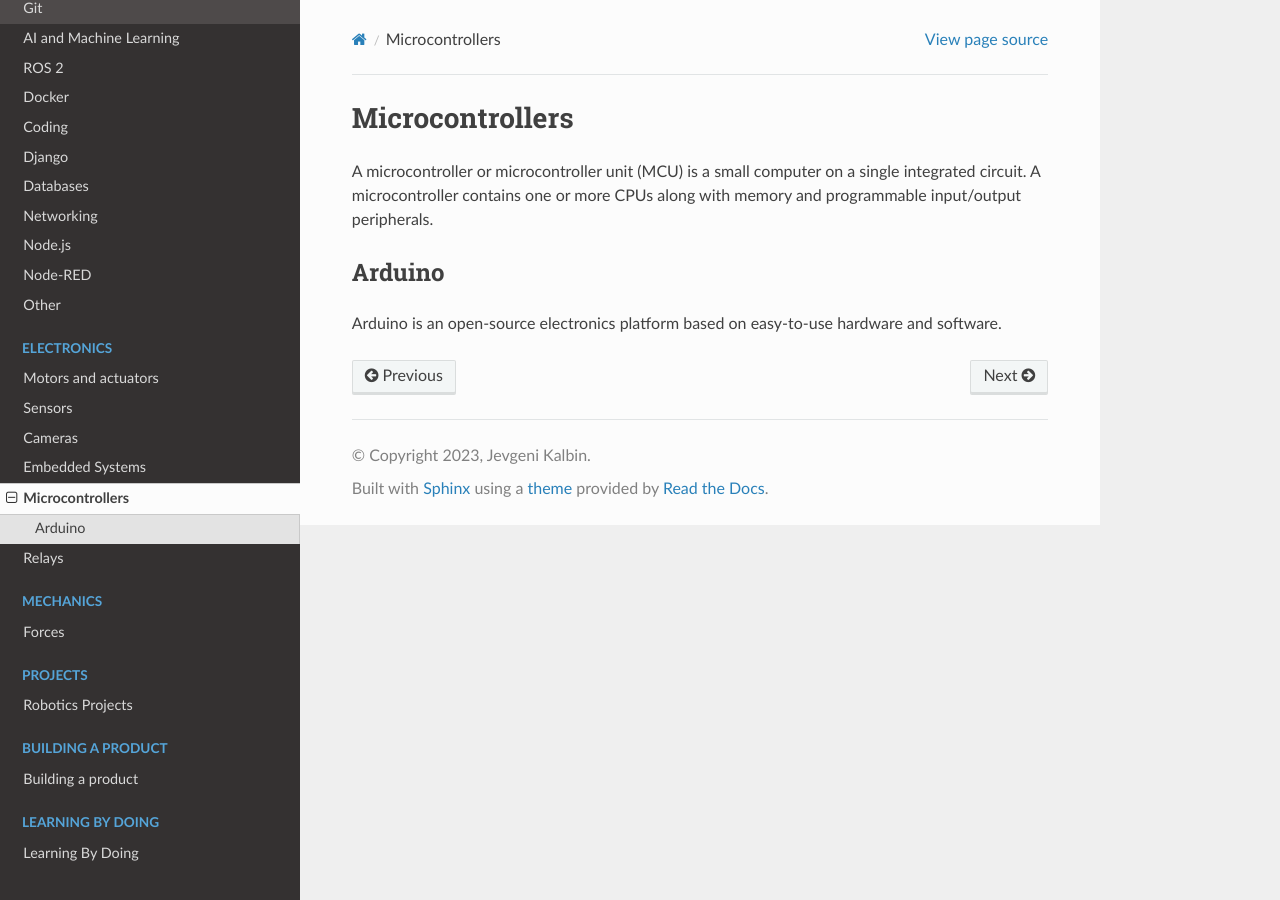
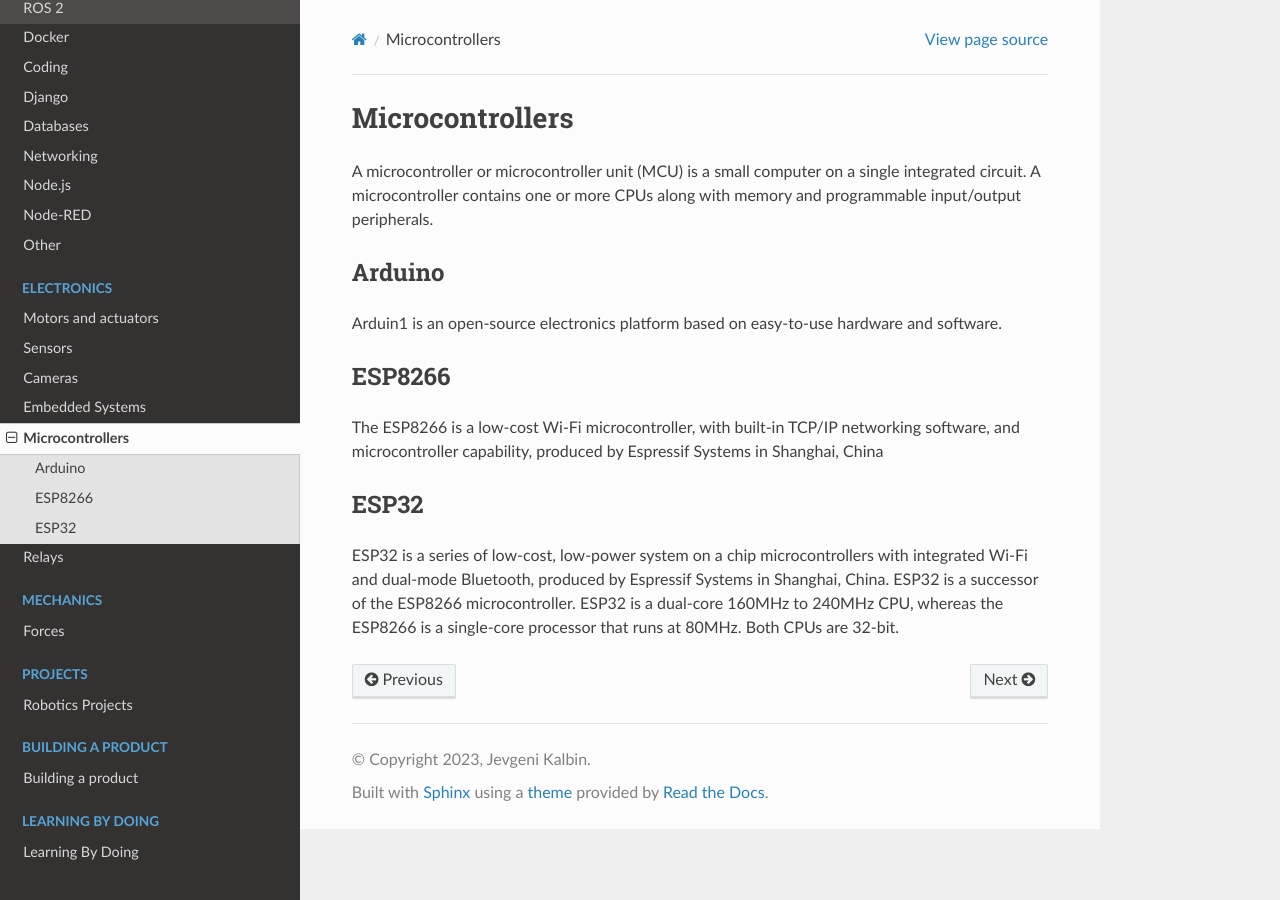
Before and after one commit to jevgenik/manuals, a Sphinx documentation site: the page built from source/files/electronics/microcontrollers/microcontrollers.rst, in a window 1280 px wide. Built offline with Sphinx 7.4.7 and the Read the Docs theme 2.0.0, drawn with Linux system fonts in a browser that asks for light colours.

Commit message:
microcontrollers

```diff
--- a/source/files/electronics/microcontrollers/microcontrollers.rst
+++ b/source/files/electronics/microcontrollers/microcontrollers.rst
@@ -6,4 +6,16 @@ A microcontroller contains one or more CPUs along with memory and programmable i
 
 Arduino
 =======
-Arduino is an open-source electronics platform based on easy-to-use hardware and software.
+Arduin1 is an open-source electronics platform based on easy-to-use hardware and software.
+
+
+ESP8266
+=======
+The ESP8266 is a low-cost Wi-Fi microcontroller, with built-in TCP/IP networking software, and microcontroller capability, produced by Espressif Systems in Shanghai, China
+
+
+ESP32
+=====
+ESP32 is a series of low-cost, low-power system on a chip microcontrollers with integrated Wi-Fi and dual-mode Bluetooth, produced by Espressif Systems in Shanghai, China.
+ESP32 is a successor of the ESP8266 microcontroller.
+ESP32 is a dual-core 160MHz to 240MHz CPU, whereas the ESP8266 is a single-core processor that runs at 80MHz. Both CPUs are 32-bit.
```
